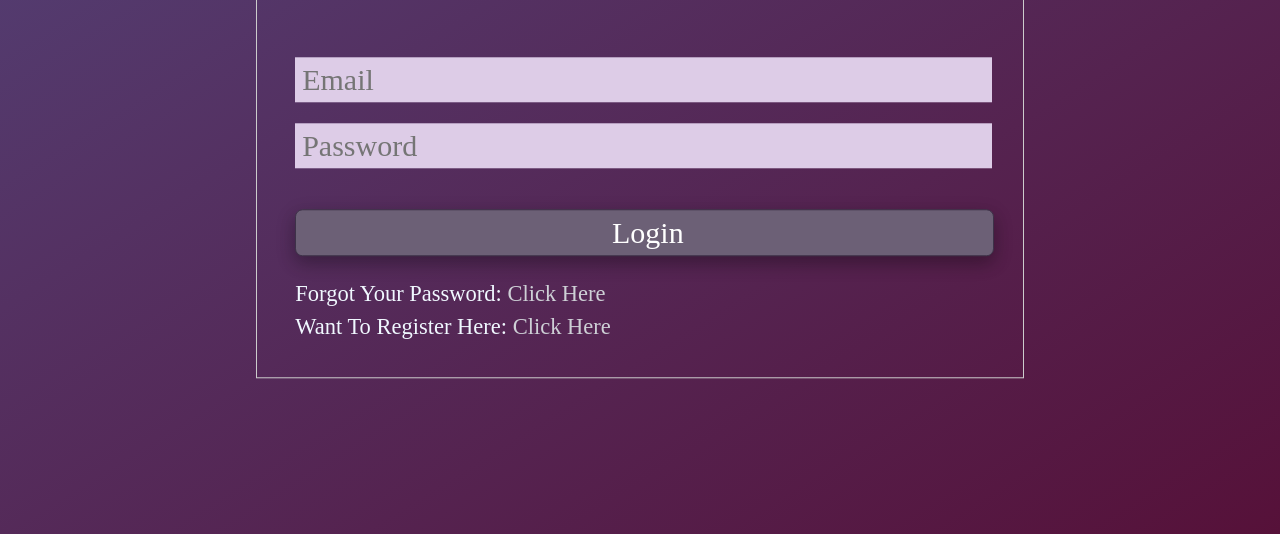
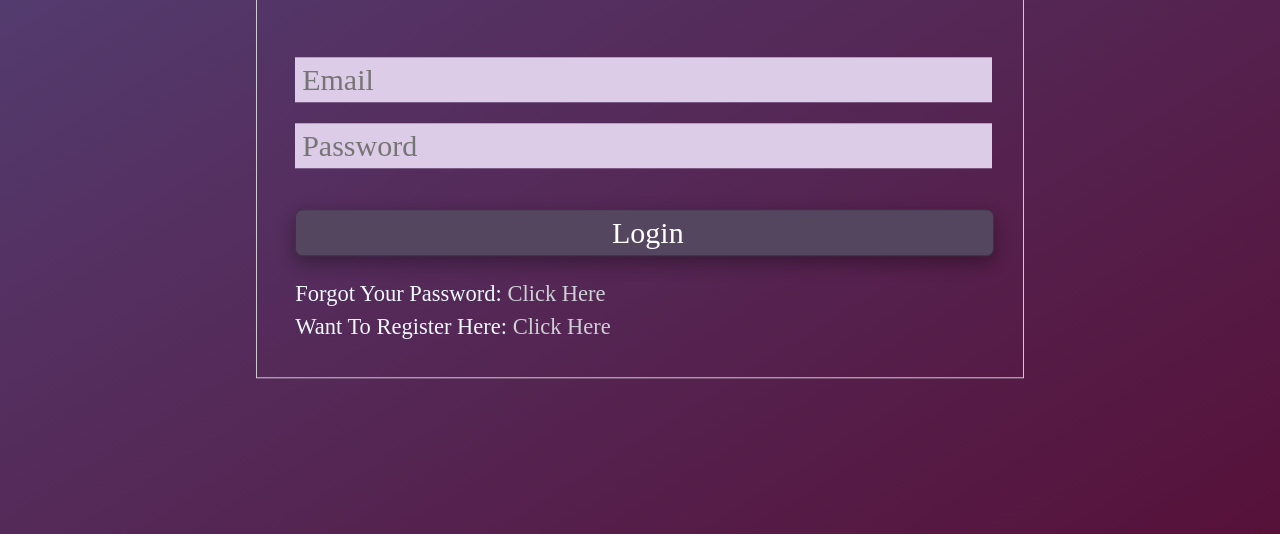
Before and after one commit to genteelmagpie/JiffyOnWeb, a website: page public/index.html in a window 1280 px wide. Shown: the part 266-800 px from the top of the page. Drawn offline with nearby package versions, Linux system fonts and the light colour scheme.

Commit message:
done for the day

```diff
--- a/public/css/style.css
+++ b/public/css/style.css
@@ -102,25 +102,39 @@ input {
 
 /* Disable bootstrap functions here.  */
 
-.btn{
+.btn {
   padding: 0;
   padding: 0 0 0 1%;
   margin: 3% 0 3% 0;
-  box-shadow: 0 8px 16px 0 rgba(0, 0, 0, 0.15), 0 6px 20px 0 rgba(0,0,0,0.19);
+  box-shadow: 0 8px 16px 0 rgba(0, 0, 0, 0.15), 0 6px 20px 0 rgba(0, 0, 0, 0.19);
+  transition: transform 0.2s; /* Add a transition on the transform property */
 }
 
+.btn {
+  padding: 0;
+  padding: 0 0 0 1%;
+  margin: 3% 0 3% 0;
+  box-shadow: 0 8px 16px 0 rgba(0, 0, 0, 0.15), 0 6px 20px 0 rgba(0, 0, 0, 0.19);
+  transition: transform 6s; /* Add a transition on the transform property */
+}
 
-.btn-primary{
-  background-color: #6c6076;
+.btn:hover {
+  transform: scaleX(0.6); /* Shrink the button's width on hover */
+}
+
+.btn-primary {
+  background-color: #54465e;
   border-color: #3d3248;
   width: 100%;
 }
 
-.btn-primary:hover{
+.btn-primary:hover {
   background-color: #5e4e6d;
   border-color: #3c3048;
-  box-shadow: 0 8px 16px 0 rgba(0, 0, 0, 0.15), 0 6px 20px 0 rgba(0,0,0,0.19);
+  box-shadow: 0 8px 16px 0 rgba(0, 0, 0, 0.15), 0 6px 20px 0 rgba(0, 0, 0, 0.19);
+
 }
+
 
 .btn-primary.focus, .btn-primary:focus {
 
```
